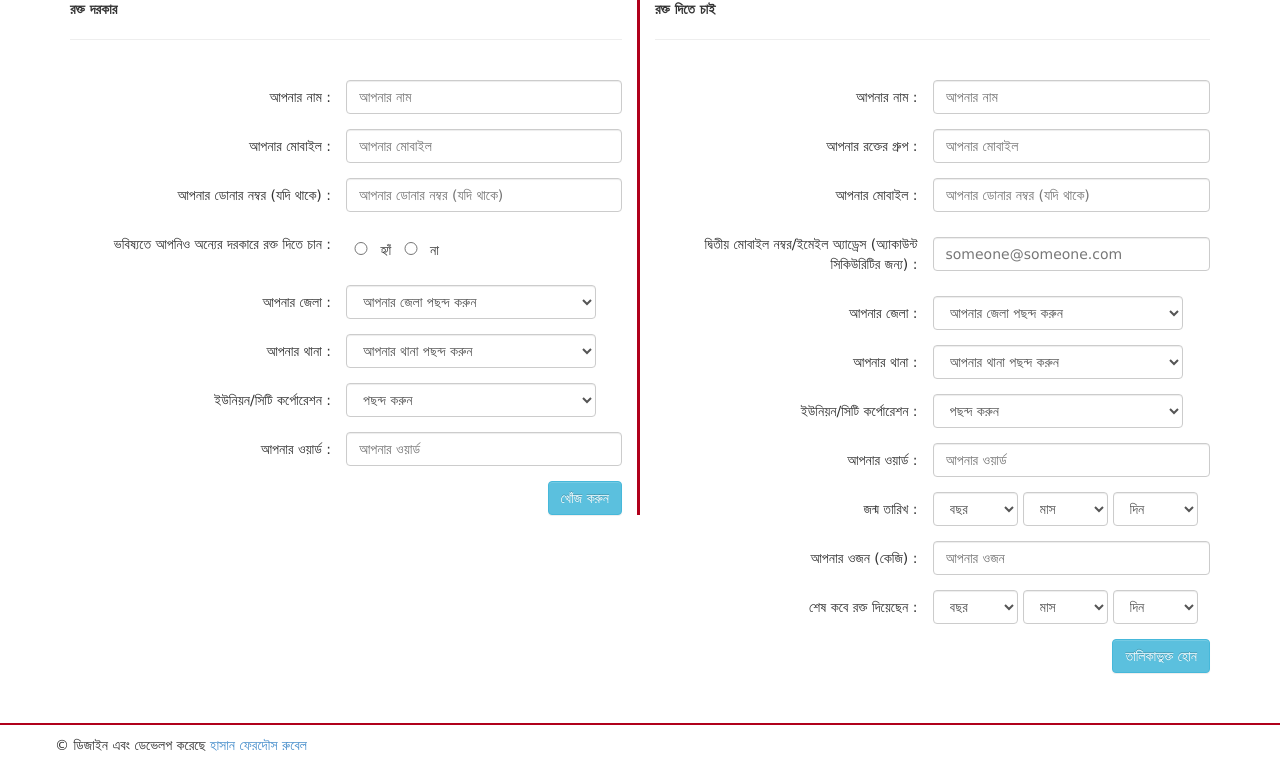
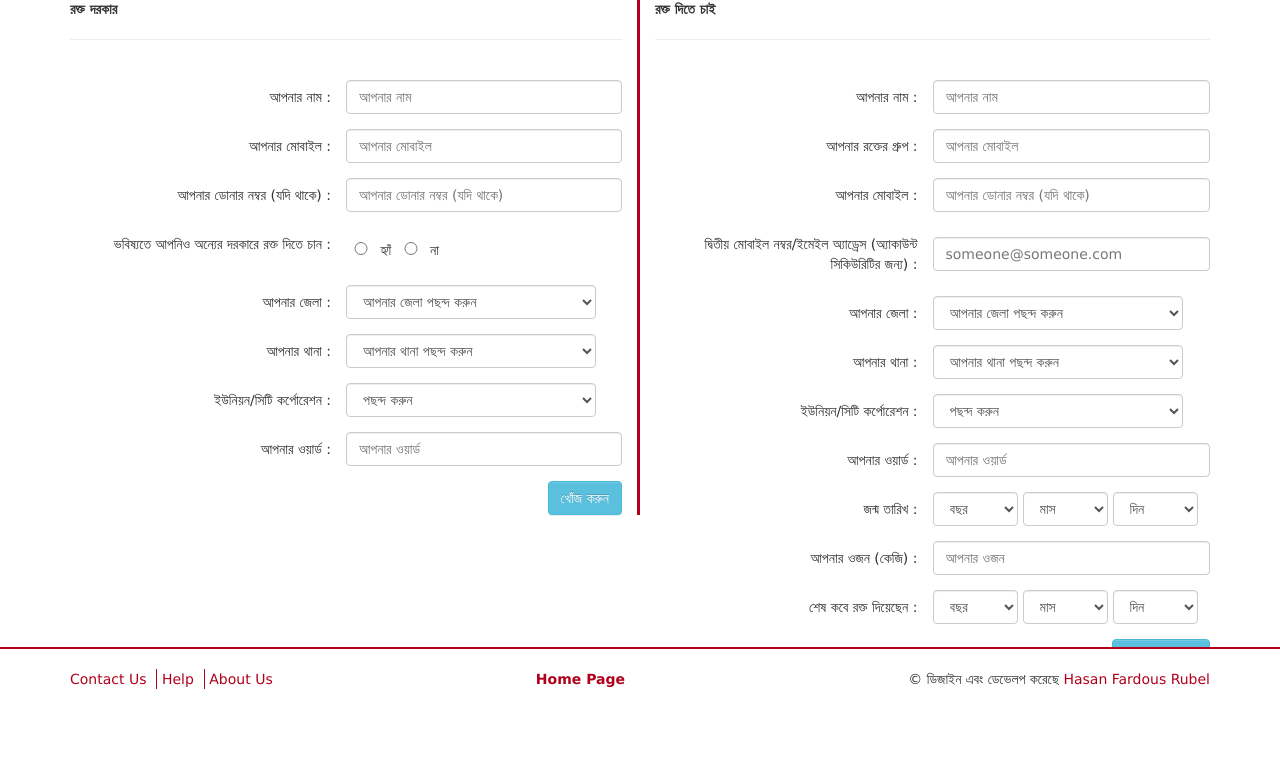
Before and after one commit to almaruf/rubel, a PHP site: page / in a window 1280 px wide. Shown: the part 91-856 px from the top of the page. After the commit the page ends 780 px from the top, so only its background shows below. Run offline with PHP 8.4, Linux system fonts and the light colour scheme; some libraries are stand-ins or nearby versions.

Commit message:
Update footer and style's file
Update footer and style's file

```diff
--- a/blood/footer.php
+++ b/blood/footer.php
@@ -1,8 +1,16 @@
 		<section class="footer_area">
 			<div class="container">
 				<div class="row">
-					<div class="footer copyright">
-						<p>&copy; ডিজাইন এবং ডেভেলপ করেছে <a href="">হাসান ফেরদৌস রুবেল</a></p>
+					<div class="pull-left col-lg-6 col-md-6 col-sm-6">
+						<ul class="pull-left footer_menu">
+							<li><a href="">Contact Us</a></li>
+							<li><a href="">Help</a></li>
+							<li><a href="">About Us</a></li>
+						</ul>
+						<p class="pull-right"><a href=""><b>Home Page</b></a></p>
+					</div>
+					<div class="col-lg-6 col-md-6 col-sm-6">
+						<p class="pull-right">&copy; ডিজাইন এবং ডেভেলপ করেছে <a href="">Hasan Fardous Rubel</a></p>
 					</div>
 				</div>
 			</div>
--- a/blood/style.css
+++ b/blood/style.css
@@ -75,7 +75,7 @@ div.logo p a {
 /* blood seeker styles */
 div.wanted {
   border-right: 3px solid rgb(176, 0, 27);
-  margin: 50px auto;
+  margin: 50px auto 80px;
 }
 
 div.wanted form div.form-group label{
@@ -117,6 +117,34 @@ div.donor {
 /* footer styles */
 
 section.footer_area {
-  border-top: 2px solid rgb(176, 0, 27);
-  padding-top: 10px;
+background: none repeat scroll 0 0 rgb(255, 255, 255);
+border-top: 2px solid rgb(176, 0, 27);
+bottom: 0;
+padding: 20px 0;
+position: fixed;
+width: 100%;
 }
+section.footer_area p {
+  margin: 0 auto;
+}
+section.footer_area p a {
+color: rgb(176, 0, 27);
+}
+
+ul.footer_menu {
+    margin: 0;
+    padding: 0;
+}
+ul.footer_menu li {
+    border-right: 1px solid rgb(176, 0, 27);
+    display: inline-block;
+    padding-right: 10px;
+}
+ul.footer_menu li:last-child {
+    border: medium none;
+}
+selectorSavingError {
+}
+ul.footer_menu li a {
+    color: rgb(176, 0, 27);
+}
```
